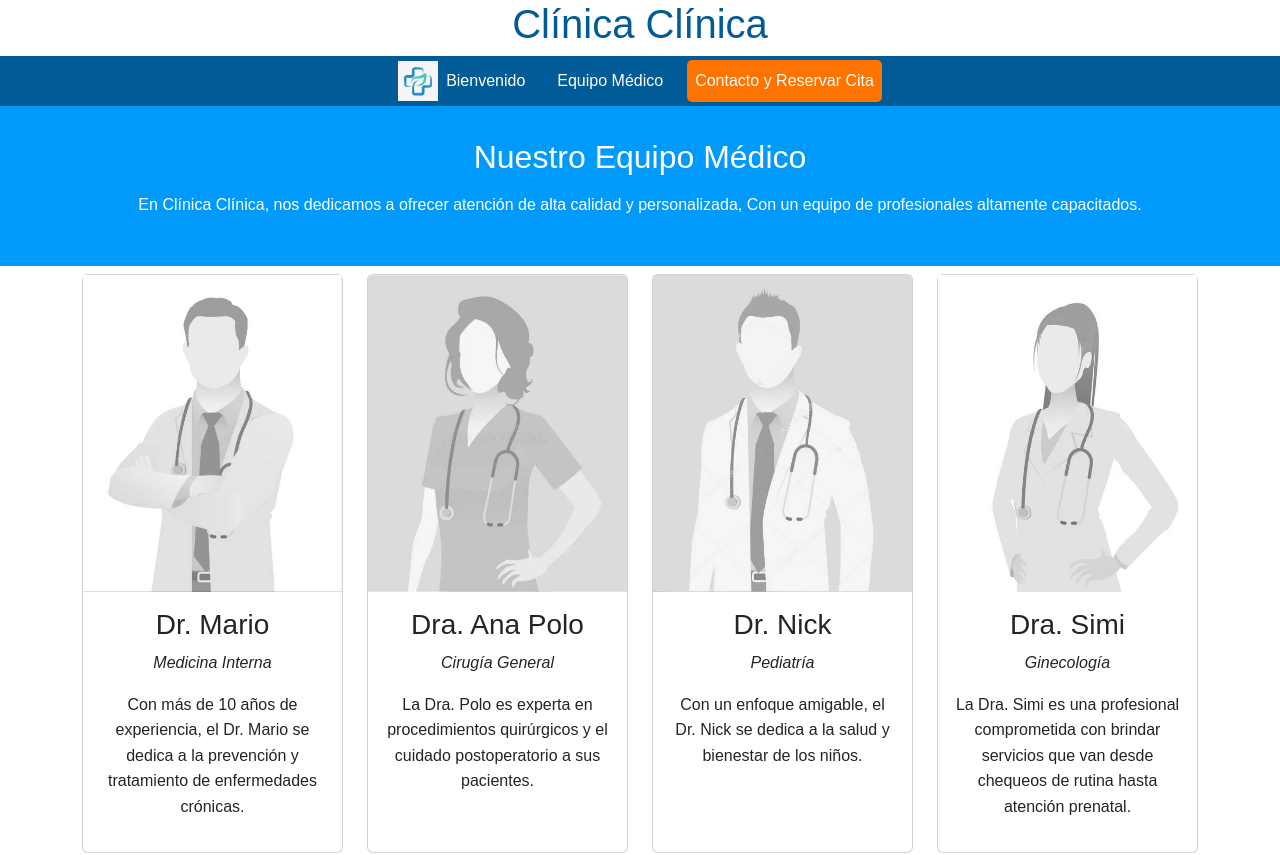
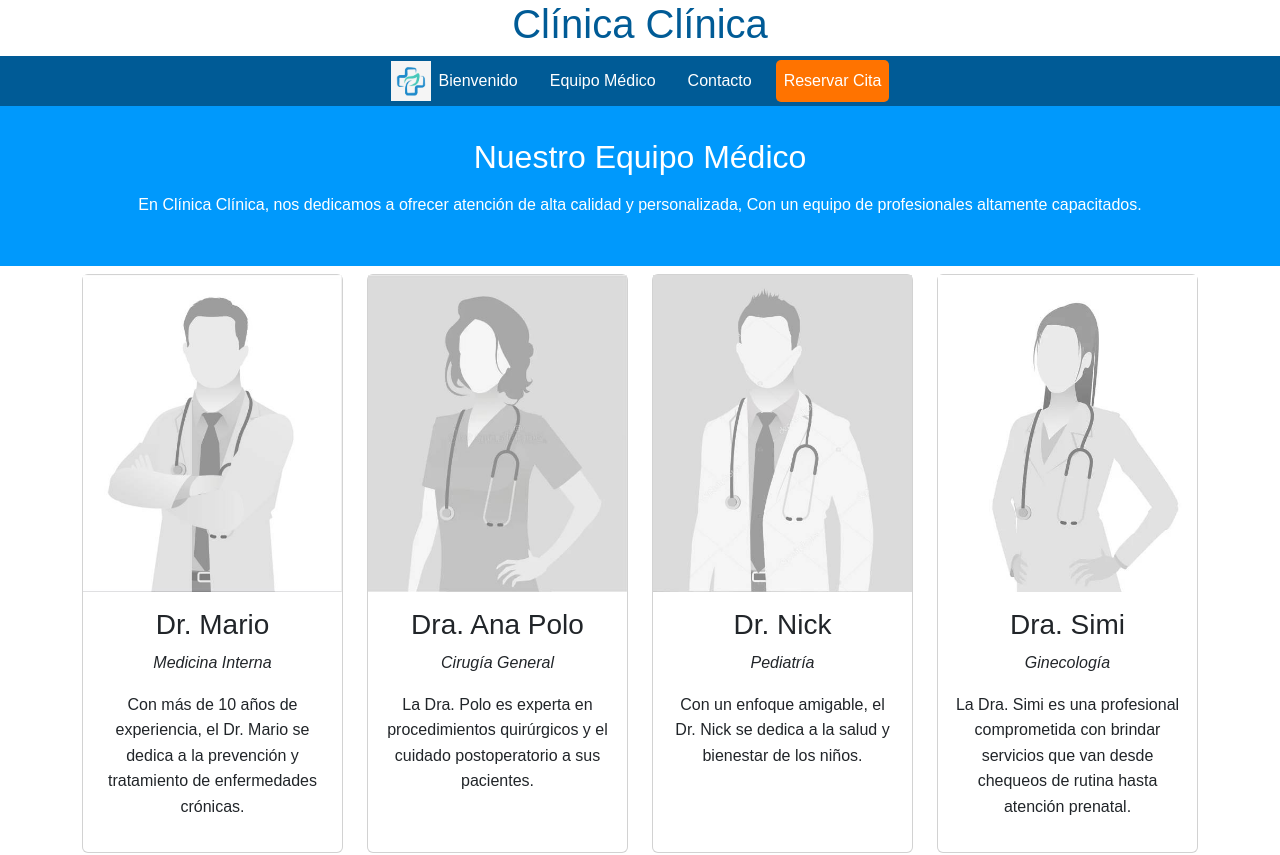
Before and after one commit to maraloaven/evaluacion-m2-ejercicio-practico-4, a website: page equipo-medico.html in a window 1280 px wide. Shown: the top 855 px of the page. Drawn offline with Linux system fonts and the light colour scheme.

Commit message:
agrego boton de reservar cita

```diff
--- a/equipo-medico.html
+++ b/equipo-medico.html
@@ -1,11 +1,13 @@
 <!DOCTYPE html>
 <html lang="es">
+
 <head>
   <meta charset="UTF-8">
   <meta name="viewport" content="width=device-width, initial-scale=1.0">
   <title>Clínica Clínica</title>
   <link href="./scss/main.css" rel="stylesheet">
 </head>
+
 <body>
 
   <header>
@@ -25,7 +27,10 @@
           <a class="nav-link navbar__link" href="equipo-medico.html">Equipo Médico</a>
         </li>
         <li class="nav-item">
-          <a class="nav-link navbar__link navbar__link--special" href="contacto.html">Contacto y Reservar Cita</a>
+          <a class="nav-link navbar__link" href="contacto.html">Contacto</a>
+        </li>
+        <li class="nav-item">
+          <button class="nav-link navbar__link navbar__link--special">Reservar Cita</button>
         </li>
       </ul>
     </div>
@@ -43,7 +48,6 @@
 
 
   <main class="container py-2">
-        <section>
     <div class="row g-4">
       <div class="col-12 col-lg-3">
         <div class="card h-100">
@@ -51,7 +55,8 @@
           <div class="card-body">
             <h3>Dr. Mario</h3>
             <p><i>Medicina Interna</i></p>
-                            <p>Con más de 10 años de experiencia, el Dr. Mario se dedica a la prevención y tratamiento de enfermedades crónicas.</p>
+            <p>Con más de 10 años de experiencia, el Dr. Mario se dedica a la prevención y tratamiento de enfermedades
+              crónicas.</p>
           </div>
         </div>
       </div>
@@ -84,7 +89,8 @@
           <div class="card-body">
             <h3>Dra. Simi</h3>
             <p><i>Ginecología</i></p>
-                        <p>La Dra. Simi es una profesional comprometida con brindar servicios que van desde chequeos de rutina hasta atención prenatal.</p>
+            <p>La Dra. Simi es una profesional comprometida con brindar servicios que van desde chequeos de rutina hasta
+              atención prenatal.</p>
           </div>
         </div>
       </div>
@@ -106,4 +112,5 @@
   </footer>
 
 </body>
+
 </html>
```
Also changed, not shown: contacto.html (+11 -2 lines), index.html (+9 -2 lines). Lines whose indentation alone changed are shown as unchanged.
